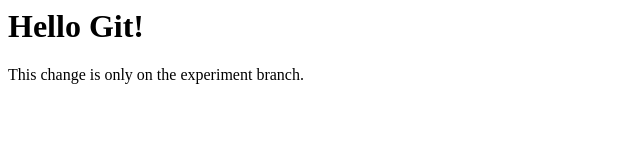
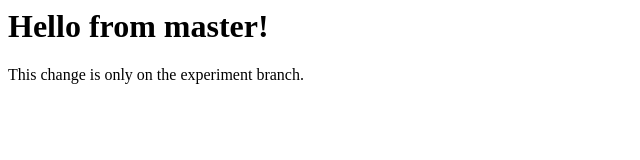
Before and after one commit to vladimirdabicwebdesign/my-first-website-git, a plain HTML site: page index.html in a window 1280 px wide. Shown: the whole page, without its empty margins (0-640 px from the left). Drawn offline with Linux system fonts and the light colour scheme.

Commit message:
Update H1 on master

```diff
--- a/index.html
+++ b/index.html
@@ -1,3 +1,3 @@
-<h1>Hello Git!</h1>
+<h1>Hello from master!</h1>
 
 <p>This change is only on the experiment branch.</p>
```
